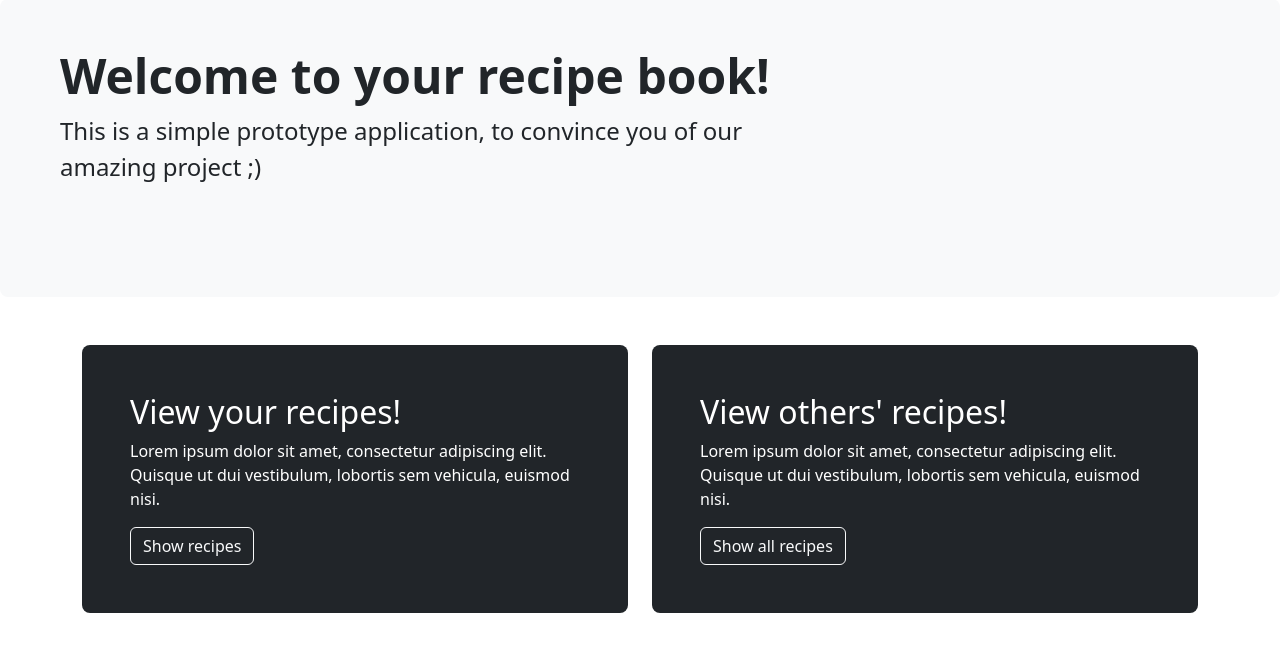
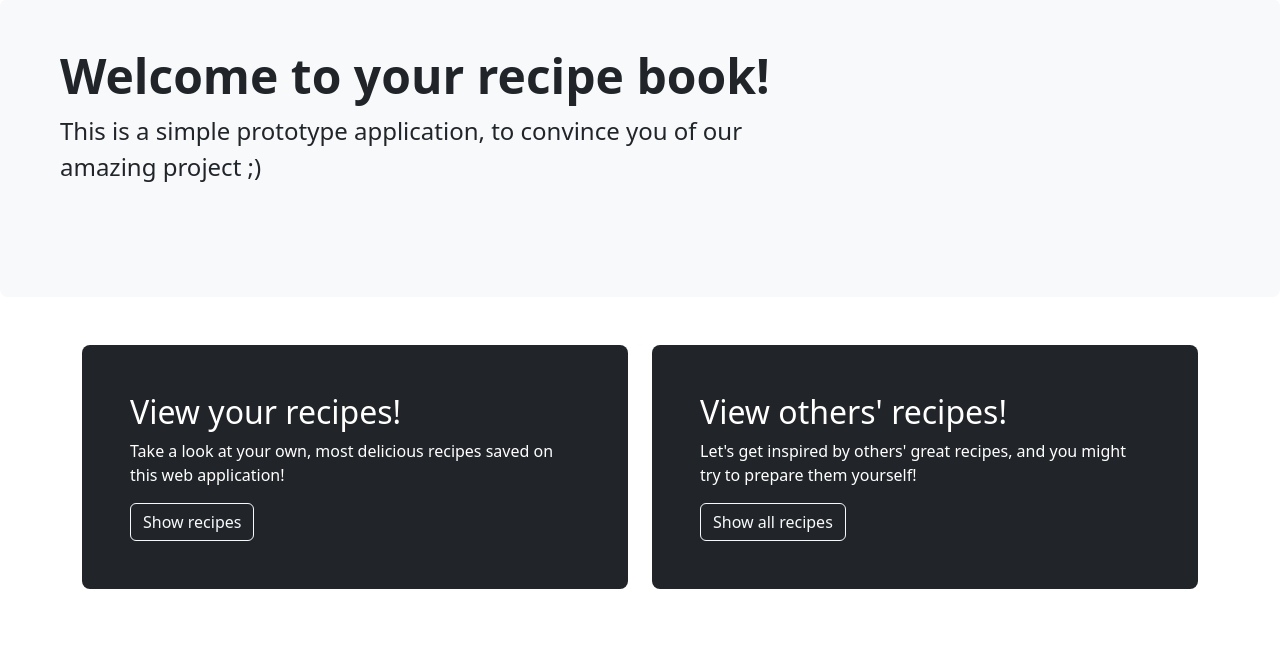
Before and after one commit to RobertBlaauwendraad/recipe-book, a Django app: page / in a window 1280 px wide. Shown: the part 57-709 px from the top of the page. Run offline with Django 4.2, Linux system fonts and the light colour scheme.

Commit message:
Edited home text

```diff
--- a/templates/home.html
+++ b/templates/home.html
@@ -17,8 +17,7 @@
                 <div class="h-100 p-5 text-white bg-dark rounded-3">
                     <h2>View your recipes!</h2>
                     <p>
-                        Lorem ipsum dolor sit amet, consectetur adipiscing elit. Quisque ut dui vestibulum, lobortis sem
-                        vehicula, euismod nisi.
+                        Take a look at your own, most delicious recipes saved on this web application!
                     </p>
                     <a class="btn btn-outline-light" href="{% url 'recipes:index' %}" role="button">Show recipes</a>
                 </div>
@@ -27,8 +26,7 @@
                 <div class="h-100 p-5 text-white bg-dark rounded-3">
                     <h2>View others' recipes!</h2>
                     <p>
-                        Lorem ipsum dolor sit amet, consectetur adipiscing elit. Quisque ut dui vestibulum, lobortis sem
-                        vehicula, euismod nisi.
+                        Let's get inspired by others' great recipes, and you might try to prepare them yourself!
                     </p>
                     <a class="btn btn-outline-light" href="{% url 'recipes:index-all' %}" role="button">Show all recipes</a>
 <!--                    <router-link class="btn btn-outline-light disabled" to="">Not implemented yet</router-link> -->
```
